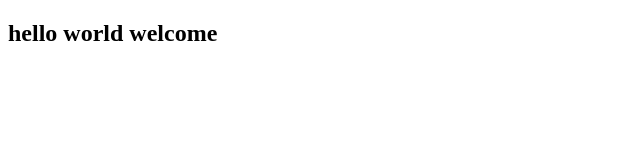
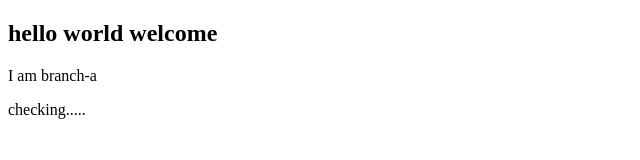
Before and after one commit to Sanjay1092/rough, a plain HTML site: page index.html in a window 1280 px wide. Shown: the whole page, without its empty margins (0-640 px from the left). Drawn offline with Linux system fonts and the light colour scheme.

Commit message:
add lines

```diff
--- a/index.html
+++ b/index.html
@@ -7,5 +7,7 @@
 </head>
 <body>
     <h2>hello world welcome</h2>
+    <p>I am branch-a</p>
+    <p>checking.....</p>
 </body>
 </html>
```
